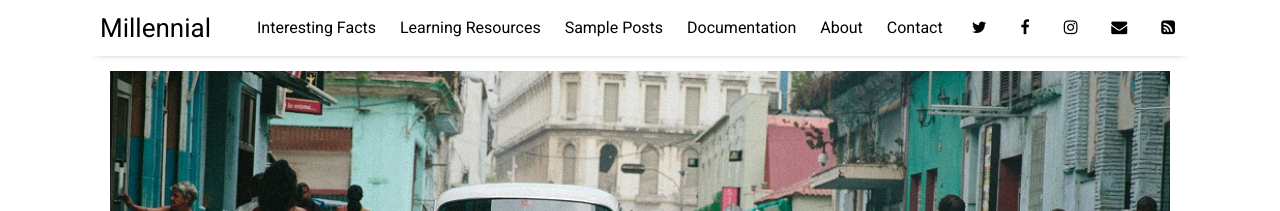
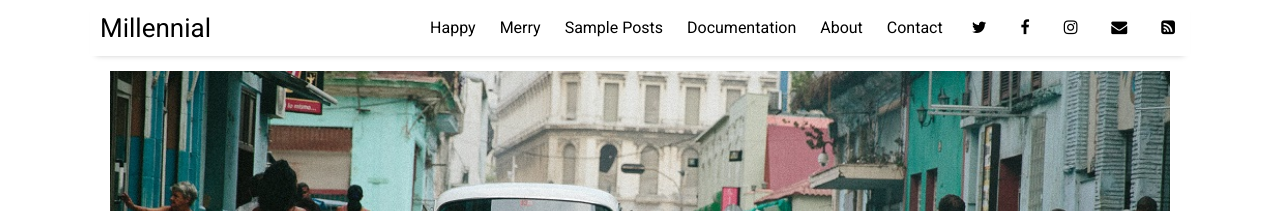
Before and after one commit to ssong0926/sample, a Jekyll site: the page built from index.html, in a window 1280 px wide. Shown: the top 211 px of the page. Built offline with Jekyll 4.4.1, drawn with Linux system fonts in a browser that asks for light colours; nearby versions of some CDN libraries; the list of posts is cut into pages by our own code.

Commit message:
해피 메리 메뉴 바꿈

```diff
--- a/_data/settings.yml
+++ b/_data/settings.yml
@@ -7,8 +7,8 @@ disqus:
 google-ID: 'UA-112060364-2'
 
 menu:
-- {name: 'Interesting Facts',  url: 'facts'}
-- {name: 'Learning Resources', url: 'resources'}
+- {name: 'Happy',  url: 'happy'}
+- {name: 'Merry', url: 'merry'}
 - {name: 'Sample Posts',       url: 'sample-posts'}
 - {name: 'Documentation',      url: 'documentation'}
 - {name: 'About',              url: 'about'}
```
